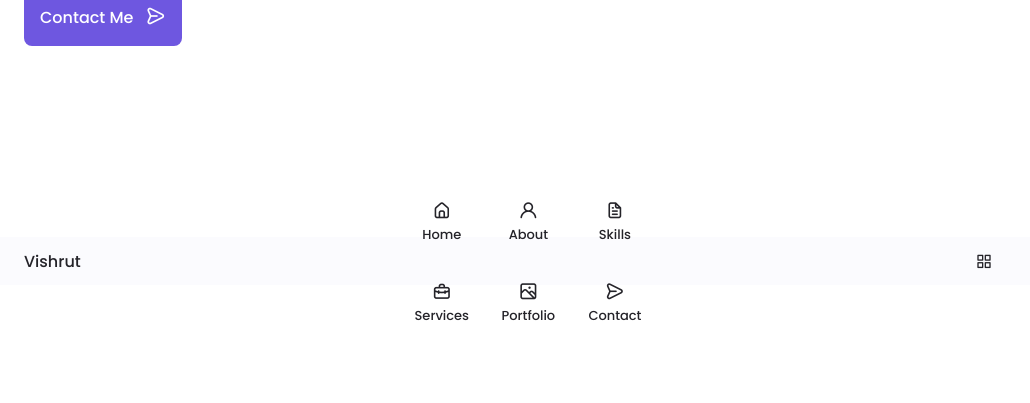
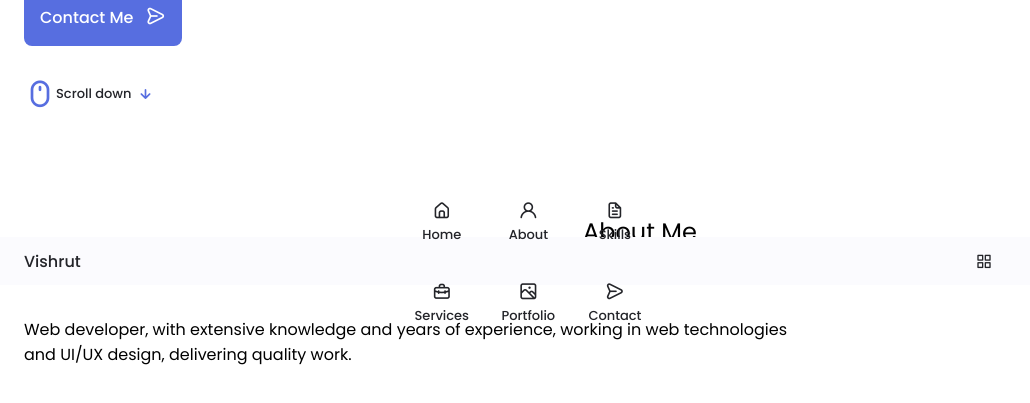
Before and after one commit to vreddi/vreddi.github.io, a React (Create React App) app: page /#/ in a window 1280 px wide. Shown: the part 515-918 px from the top of the page, without its empty margins (0-1030 px from the left). Before the commit the page ends 800 px from the top, so only its background shows below. Built offline with nearby package versions, Linux system fonts and the light colour scheme.

Commit message:
Add About me section

```diff
--- a/src/Components/Section/Section.tsx
+++ b/src/Components/Section/Section.tsx
@@ -4,6 +4,7 @@ import { Theme } from "Theme/Theme.types";
 import { Props } from "./Section.types";
 
 const Container = styled.div`
+  font-family: ${(props: { theme: Theme }) => props.theme.text.font};;
   padding: 2rem 0 4rem;
 `;
 
@@ -14,6 +15,7 @@ const Title = styled.div`
 
 const SubTitle = styled.div`
   display: block;
+  color: ${(props: { theme: Theme }) => props.theme.textColor};
   font-size: ${(props: { theme: Theme }) => props.theme.text.smallFontSize};
   margin-bottom: ${(props: { theme: Theme }) => props.theme.spacing.mb_3};
   text-align: center;
--- /dev/null
+++ b/src/Home/About/About.tsx
@@ -0,0 +1,36 @@
+import React from "react";
+import styled from "styled-components";
+import { Theme } from "Theme/Theme.types";
+
+import { Section } from "../../Components/Section";
+
+const ContentContainer = styled.div`
+  display: grid;
+  max-width: 768px;
+  margin-left: ${(props: { theme: Theme }) => props.theme.spacing.mb_1_5};
+  margin-right: ${(props: { theme: Theme }) => props.theme.spacing.mb_1_5};
+`;
+
+const Image = styled.img``;
+
+const Data = styled.div``;
+const Description = styled.p`
+
+`;
+
+export const About: React.FC = () => {
+
+  return (
+    <Section id="about" title="About Me" subTitle="My introduction">
+      <ContentContainer>
+        <Image />
+        <Data>
+          <Description>
+            Web developer, with extensive knowledge and years of experience, working
+            in web technologies and UI/UX design, delivering quality work.
+          </Description>
+        </Data>
+      </ContentContainer>
+    </Section>
+  );
+}
--- a/src/Home/Footer/Section/Section.tsx
+++ b/src/Home/Footer/Section/Section.tsx
@@ -1,4 +1,3 @@
-import { lstat } from "fs";
 import React from "react";
 import styled from "styled-components";
 
--- a/src/Home/Home/Home.tsx
+++ b/src/Home/Home/Home.tsx
@@ -94,7 +94,7 @@ const ContactButtonIcon = styled.i`
 `;
 
 const HomeScroll = styled.div`
-  display: none;
+  margin-top: ${(props: { theme: Theme }) => props.theme.spacing.mb_1_5};
 `;
 
 const HomeScrollButton = styled.a`
@@ -114,6 +114,10 @@ const ScrollMouseIcon = styled.i`
 `;
 
 const HomeScrollName = styled.span`
+  display: inline-block;
+  clear: both;
+  overflow: hidden;
+  white-space: nowrap;
   font-size: ${(props: { theme: Theme }) => props.theme.text.smallFontSize};
   color: ${(props: { theme: Theme }) => props.theme.titleColor};
   font-weight: ${(props: { theme: Theme }) => props.theme.text.fontMedium};
--- a/src/Home/Main.view.tsx
+++ b/src/Home/Main.view.tsx
@@ -6,6 +6,7 @@ import { getLegal, getMail, getSections } from "../Utils/Footer";
 import { Header } from "../Components/Header";
 import { Section } from "../Components/Section";
 import { Home } from "./Home/Home";
+import { About } from "./About/About";
 
 const Container = styled.div`
   height: 100%;
@@ -83,6 +84,7 @@ export const Main: React.FC = () => {
       />
       <main>
         <Home />
+        <About />
       </main>
     </>
   );
--- a/src/Theme/Dark.theme.ts
+++ b/src/Theme/Dark.theme.ts
@@ -29,15 +29,15 @@ const theme: Theme = {
   spacing,
   measurements,
   hueColor: "250",
-  firstColor: "hsl(250, 69%, 61%)",
-  firstColorSecond: "hsl(250, 69%, 61%)",
-  firstColorAlt: "hsl(250, 57%, 53%)",
-  firstColorLighter: "hsl(250, 92%, 85%)",
-  titleColor: "hsl(250, 8%, 15%)",
-  textColor: "hsl(250, 8%, 45%)",
-  textColorLight: "hsl(250, 8%, 65%)",
-  inputColor: "hsl(250, 70%, 96%)",
-  bodyColor: "hsl(250, 60%, 99%)",
+  firstColor: "hsl(230, 69%, 61%)",
+  firstColorSecond: "hsl(230, 69%, 61%)",
+  firstColorAlt: "hsl(230, 57%, 53%)",
+  firstColorLighter: "hsl(230, 92%, 85%)",
+  titleColor: "hsl(230, 8%, 15%)",
+  textColor: "hsl(230, 8%, 45%)",
+  textColorLight: "hsl(230, 8%, 65%)",
+  inputColor: "hsl(230, 70%, 96%)",
+  bodyColor: "hsl(230, 60%, 99%)",
   containerColor: "#FFF",
 
 };
```
Also changed, not shown: src/Theme/Light.theme.ts (+16 -9 lines), 1 other file (tests, documents, lock files or other folders).
